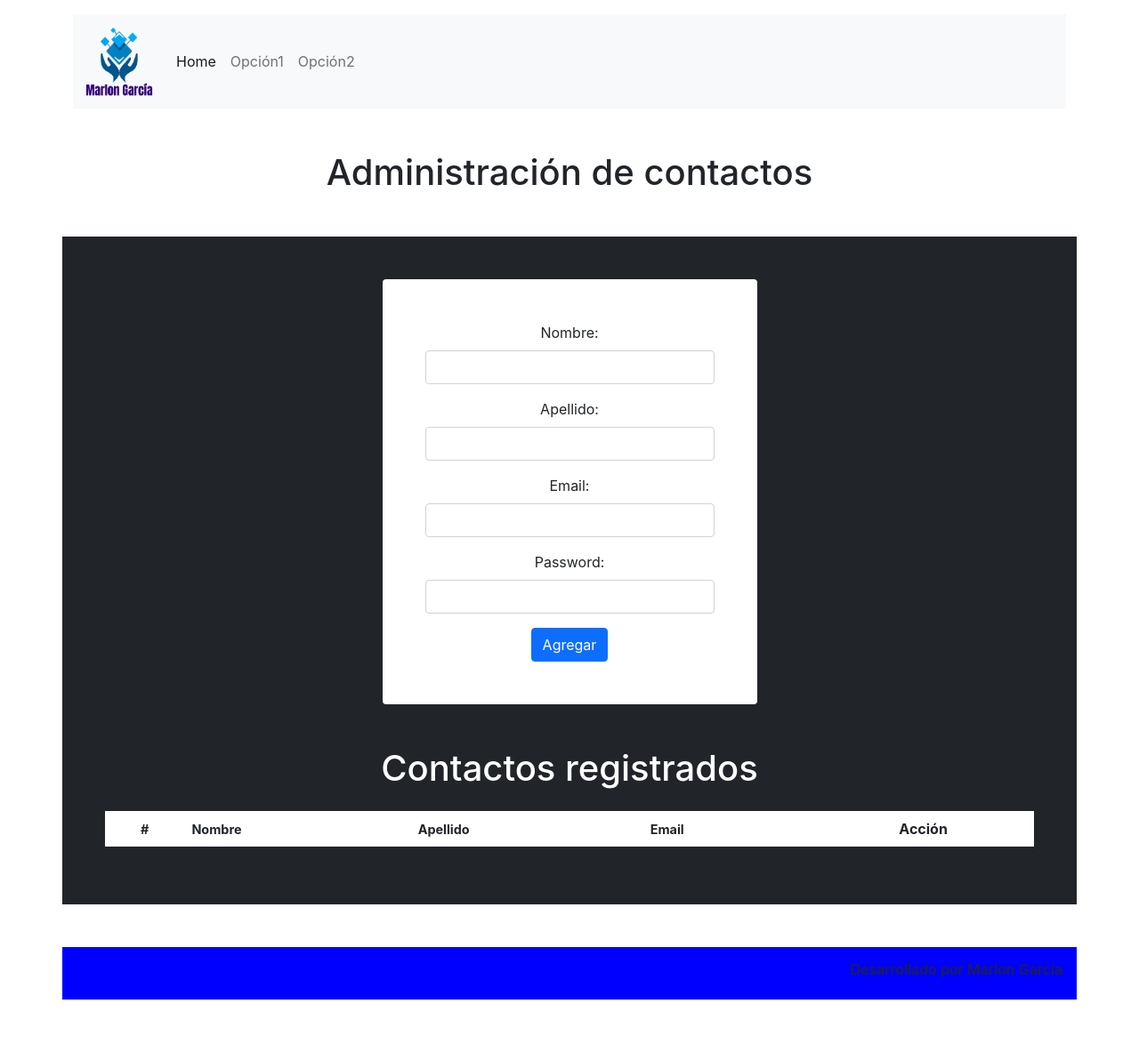
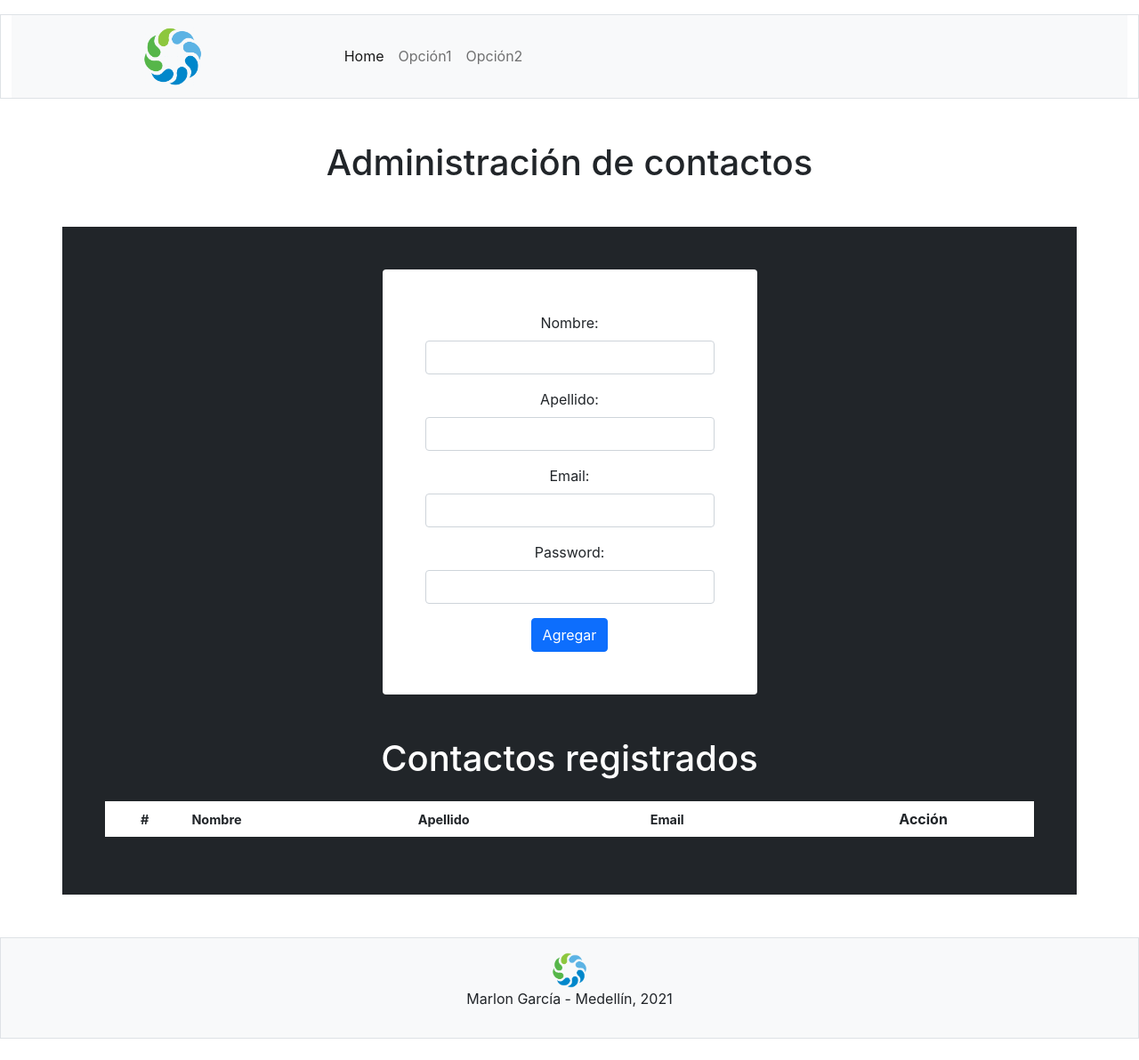
Before and after one commit to clasesucatmarlon/Contactos-App, a React (Create React App) app: page / in a window 1280 px wide. Shown: the whole page at 89% size. Before the commit the page ends 1148 px from the top, so only its background shows below. Built offline with nearby package versions, Linux system fonts and the light colour scheme.

Commit message:
Agregando estilos de lineas a header y footer

```diff
--- a/src/app/components/footer/Footer.js
+++ b/src/app/components/footer/Footer.js
@@ -1,14 +1,19 @@
 import React from 'react';
+
+import Logo from '../../../images/logoMarlonGarcia_02.png';
 
 import './footer.css';
 
 const Footer = () => {
     return (
         <div className="mb-4">
-            <div className="container p-3 text-right d-flex justify-content-end footer">
-                <h6>
-                    Desarrollado por Marlon García
-                </h6>
+            <div className="container-fluid p-3 d-flex flex-column justify-content-center footer bg-light border">
+                <div>
+                    <img className="logoFooter" src={Logo} alt="Logo"/>
+                </div>
+                <div>
+                    <p>Marlon García - Medellín, 2021</p>
+                </div>
             </div>
         </div>
     )
--- a/src/app/components/footer/footer.css
+++ b/src/app/components/footer/footer.css
@@ -1,3 +1,10 @@
-.footer {
-    background-color: blue;
+.border {
+    margin-top: 2rem;
+    border-top: 2px solid gray;
 }
+
+.logoFooter {
+    width: 40px;
+    height: 40px;
+
+}
--- a/src/app/components/header/Header.js
+++ b/src/app/components/header/Header.js
@@ -1,12 +1,12 @@
 import React from "react";
 
-import Logo from "../../../images/logoMarlonGarcia_01.png";
+import Logo from "../../../images/logoMarlonGarcia_02.png";
 
 import './header.css';
 
 function Header() {
 return (
-<div className="container mt-3">
+<div className="container-fluid mt-3 border">
     <nav className="navbar navbar-expand-lg navbar-light bg-light">
         <div className="container-fluid">
             <a className="navbar-brand" href="#">
--- a/src/app/components/header/header.css
+++ b/src/app/components/header/header.css
@@ -1,4 +1,9 @@
 .logo {
-    width: 80px;
-    height: 80px;
+    width: 20%;
+    height: 20%;
 }
+
+.border {
+    margin-top: 2rem;
+    border-top: 2px solid gray;
+}
--- a/src/index.css
+++ b/src/index.css
@@ -11,3 +11,8 @@ code {
   font-family: source-code-pro, Menlo, Monaco, Consolas, 'Courier New',
     monospace;
 }
+
+.logo {
+    width: 20%;
+    height: 20%;
+}
```
Also changed, not shown: src/images/logoMarlonGarcia_02.png (added).
